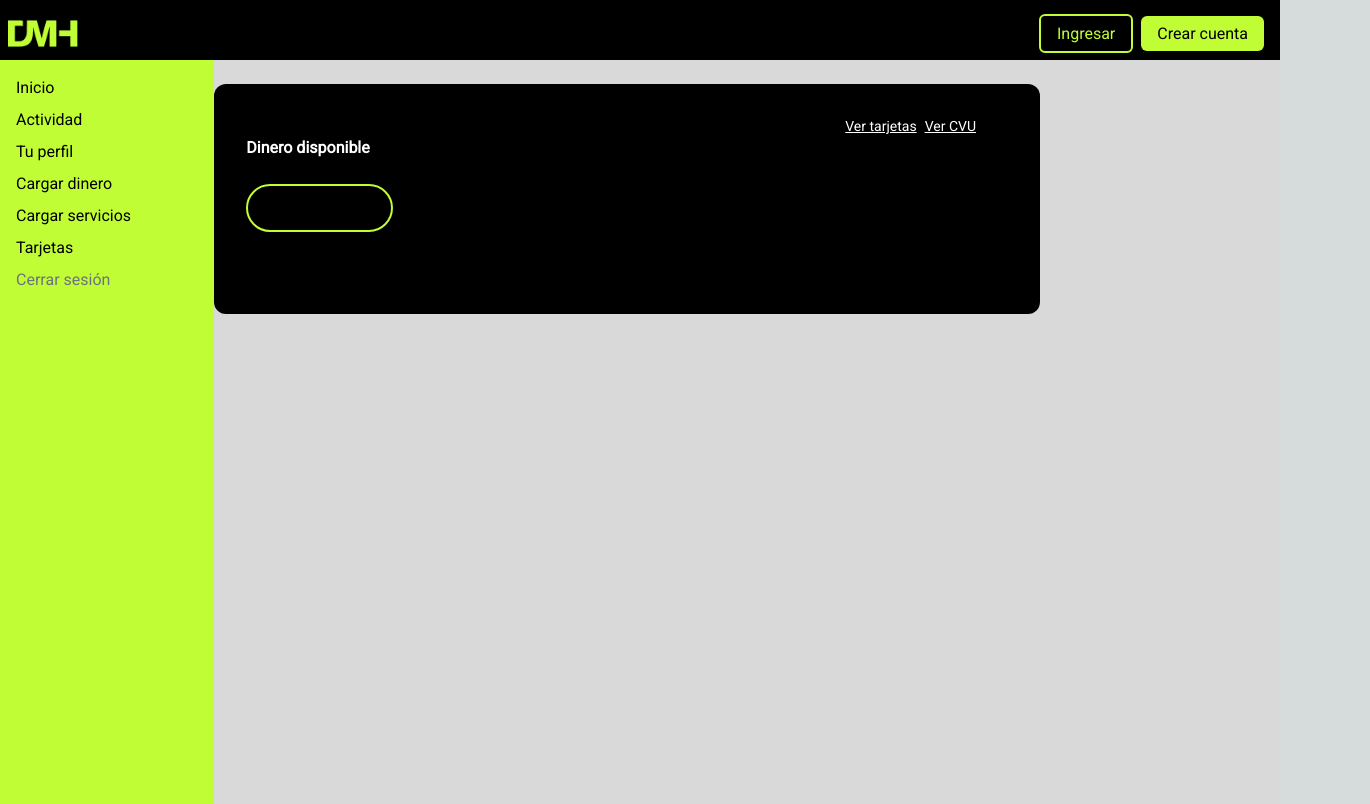
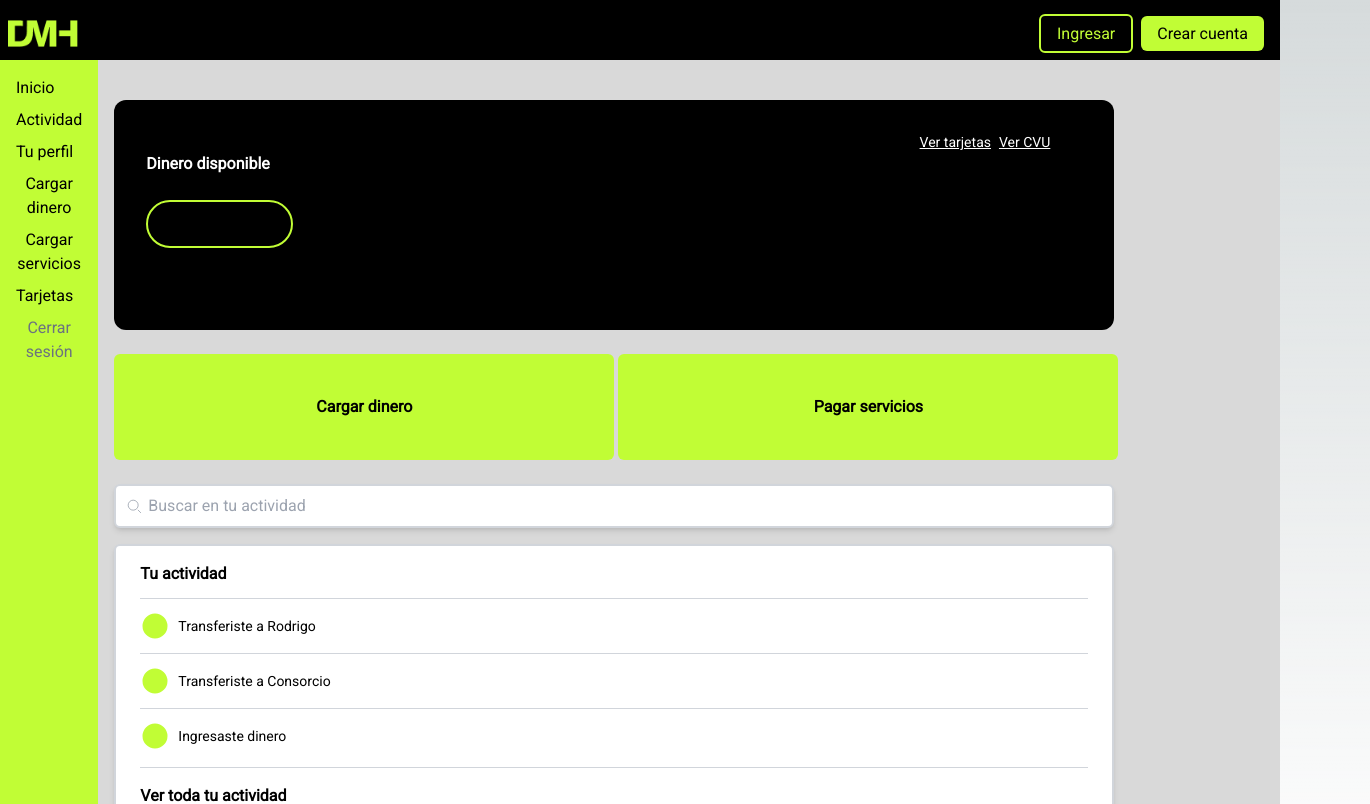
Before and after one commit to VictoriaCanclini/digital-money-house, a Next.js app: page /home in a window 1280 px wide. Shown: the top 804 px of the page, 1370 px wide, since content can reach past the window. Built offline with nearby package versions, Linux system fonts and the light colour scheme.

Commit message:
avanced home page

```diff
--- a/src/app/home/page.jsx
+++ b/src/app/home/page.jsx
@@ -1,3 +1,4 @@
+import { Circle, Search } from "@/common/Icons";
 import Card from "@/components/Card";
 import Footer from "@/components/Footer";
 import Navbar from "@/components/Navbar";
@@ -7,9 +8,47 @@ const HomePage = () => {
   return (
     <div className="bg-[#D9D9D9]">
       <Navbar />
-      <div className="flex justify-between">
+      <div className="flex">
         <Sibvar />
-        <Card />
+        <div className="flex flex-col w-full p-4">
+          <Card />
+          <div className="flex flex-row mt-6 gap-1">
+            <button className="bg-[#C1FD35] text-black font-bold w-[500px] h-[106px] rounded-md">
+              Cargar dinero
+            </button>
+            <button className="bg-[#C1FD35] text-black w-[500px] font-bold h-[106px] rounded-md">
+              Pagar servicios
+            </button>
+          </div>
+          <div className="flex flex-row mt-6">
+            <div className="bg-white p-2 w-[1000px] gap-1 rounded-md text-gray-400 border-2 border-gray-300 shadow-md flex items-center">
+              <Search className="mr-2" />
+              <span>Buscar en tu actividad</span>
+            </div>
+          </div>
+          <div className="flex flex-row mt-4">
+            <div className="w-[1000px] h-[285px] bg-white rounded-md text-black border-2 border-gray-300 shadow-md flex flex-col">
+              <span className="ml-6 mt-4 font-bold">Tu actividad</span>
+              <hr className="border-gray-300 my-3 mr-6 ml-6" />
+              <div className="flex items-center ml-6 text-sm">
+                <Circle color={"[#C1FD35]"} className="mr-2" />
+                <span className="ml-2">Transferiste a Rodrigo</span>
+              </div>
+              <hr className="border-gray-300 my-3 mr-6 ml-6" />
+              <div className="flex items-center ml-6 text-sm">
+                <Circle className="mr-2" />
+                <span className="ml-2">Transferiste a Consorcio</span>
+              </div>
+              <hr className="border-gray-300 my-3 mr-6 ml-6" />
+              <div className="flex items-center ml-6 text-sm">
+                <Circle className="mr-2" />
+                <span className="ml-2">Ingresaste dinero</span>
+              </div>
+              <hr className="border-gray-300 my-4 mr-6 ml-6" />
+              <span className="ml-6 font-bold">Ver toda tu actividad</span>
+            </div>
+          </div>
+        </div>
       </div>
       <Footer />
     </div>
--- a/src/common/Icons.jsx
+++ b/src/common/Icons.jsx
@@ -21,3 +21,35 @@ export function Check({ width, height }) {
     </svg>
   );
 }
+
+export function Search({ width, height }) {
+  return (
+    <svg
+      xmlns="http://www.w3.org/2000/svg"
+      width={width || "20"}
+      height={height || "20"}
+      viewBox="0 0 24 24"
+    >
+      <g fill="none" stroke="currentColor">
+        <circle cx="11" cy="11" r="6" />
+        <path stroke-linecap="round" d="m20 20l-3-3" />
+      </g>
+    </svg>
+  );
+}
+
+export function Circle({ width, height, color }) {
+  return (
+    <svg
+      xmlns="http://www.w3.org/2000/svg"
+      width={width || "30"}
+      height={height || "30"}
+      viewBox="0 0 24 24"
+    >
+      <path
+        fill="#C1FD35"
+        d="M12 22q-2.075 0-3.9-.788t-3.175-2.137T2.788 15.9T2 12t.788-3.9t2.137-3.175T8.1 2.788T12 2t3.9.788t3.175 2.137T21.213 8.1T22 12t-.788 3.9t-2.137 3.175t-3.175 2.138T12 22"
+      />
+    </svg>
+  );
+}
--- a/src/components/Sibvar.jsx
+++ b/src/components/Sibvar.jsx
@@ -5,6 +5,7 @@ import Cookies from "js-cookie";
 import { setCredentials } from "../state/features/authSlice";
 import { useDispatch } from "react-redux";
 import axios from "axios";
+import Link from "next/link";
 
 const Sibvar = () => {
   const router = useRouter();
@@ -24,9 +25,11 @@ const Sibvar = () => {
   return (
     <div className="w-64 bg-[#C1FD35] text-black p-4 h-screen">
       <ul>
-        <li className="mb-2">
-          <button>Inicio</button>
-        </li>
+        <Link href="/">
+          <li className="mb-2">
+            <button>Inicio</button>
+          </li>
+        </Link>
         <li className="mb-2">
           <button>Actividad</button>
         </li>
```
